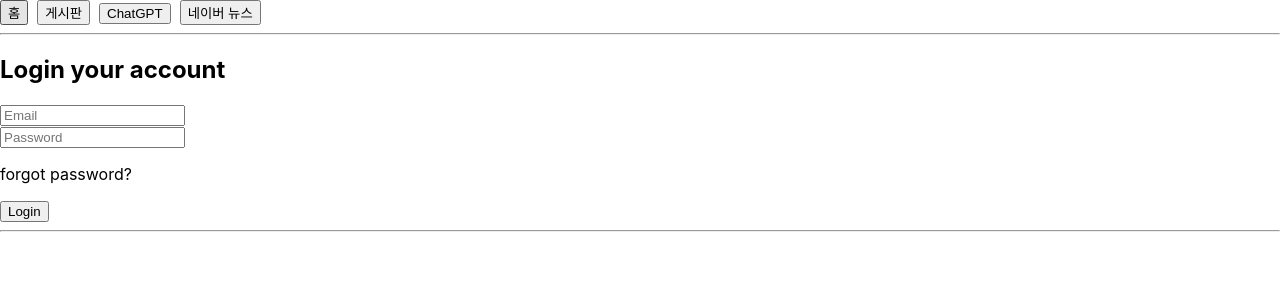
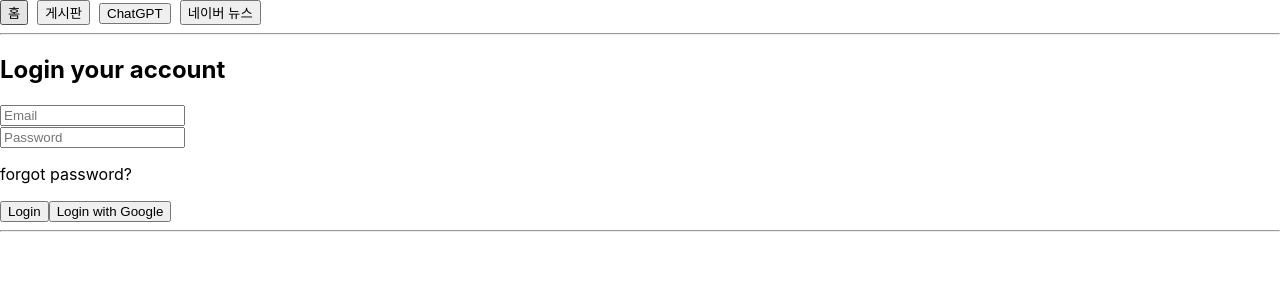
Before and after one commit to tukcomCD2024/KbyC, a React (Create React App) app in the folder frontend/: page /login in a window 1280 px wide. Shown: the top 300 px of the page. Built offline with nearby package versions, Linux system fonts and the light colour scheme.

Commit message:
Design: add social login button

```diff
--- a/frontend/src/pages/LoginPage.js
+++ b/frontend/src/pages/LoginPage.js
@@ -66,6 +66,8 @@ const LoginPage = () => {
 
           {/* 로그인 버튼 */}
           <button className="login-button" onClick={handleLogin}>Login</button>
+          {/* 소셜 로그인 버튼(구글) */}
+          <button className="social-login-button" onClick={handleLogin}>Login with Google</button>
         </div>
       </div>
     </div>
```
